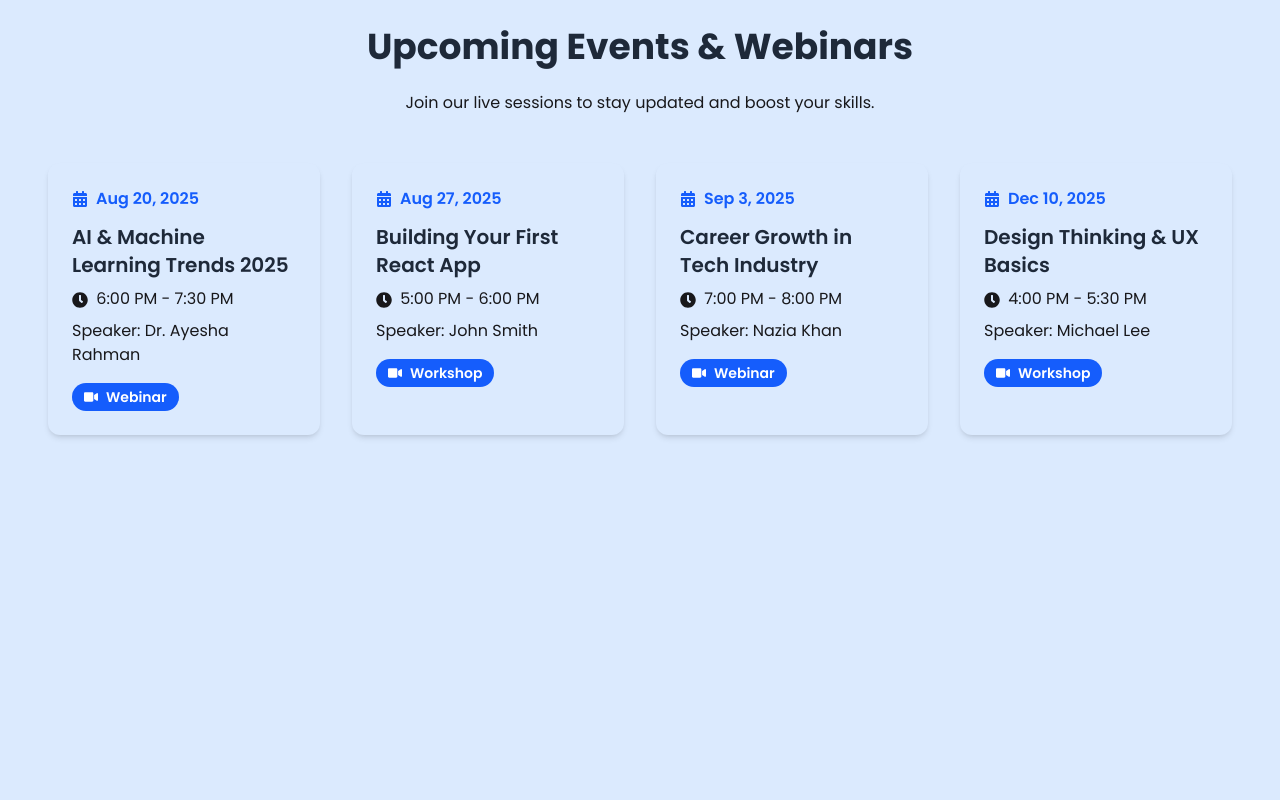
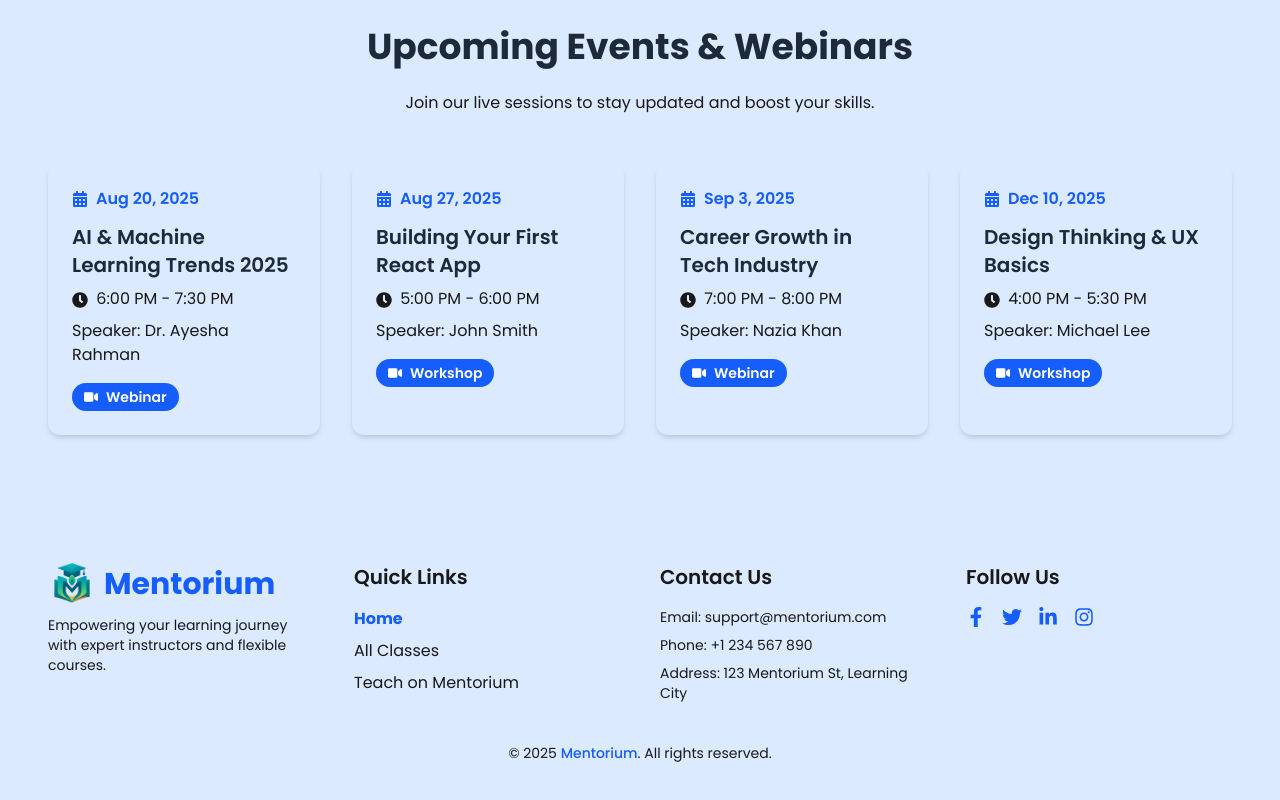
Before and after one commit to rafiqmia65/mentorium-client, a React (Vite) app: page / in a window 1280 px wide. Shown: the part 1378-2178 px from the top of the page. Before the commit the page ends 1893 px from the top, so only its background shows below. Built offline with nearby package versions, Linux system fonts and the light colour scheme.

Commit message:
Footer Section added

```diff
--- a/src/pages/shared/Footer/Footer.jsx
+++ b/src/pages/shared/Footer/Footer.jsx
@@ -1,11 +1,147 @@
-import React from 'react';
+import React from "react";
+import {
+  FaFacebookF,
+  FaTwitter,
+  FaLinkedinIn,
+  FaInstagram,
+} from "react-icons/fa";
+import { NavLink } from "react-router";
+import logo from "../../../assets/logo.png";
 
 const Footer = () => {
-    return (
+  const links = (
+    <>
+      <li>
+        <NavLink
+          to="/"
+          className={({ isActive }) =>
+            isActive ? "text-primary font-bold" : ""
+          }
+        >
+          Home
+        </NavLink>
+      </li>
+      <li>
+        <NavLink
+          to="/allClasses"
+          className={({ isActive }) =>
+            isActive ? "text-primary font-bold" : ""
+          }
+        >
+          All Classes
+        </NavLink>
+      </li>
+      <li>
+        <NavLink
+          to="/teach"
+          className={({ isActive }) =>
+            isActive ? "text-primary font-bold" : ""
+          }
+        >
+          Teach on Mentorium
+        </NavLink>
+      </li>
+    </>
+  );
+
+  return (
+    <footer className="bg-neutral text-text-secondary py-12 px-6 md:px-12">
+      <div className="max-w-7xl mx-auto grid grid-cols-1 sm:grid-cols-2 md:grid-cols-4 gap-10">
+        {/* Logo & Description */}
         <div>
+          <div className="flex items-end gap-2">
+            <img
+              src={logo}
+              className="w-12 h-10 object-contain"
+              alt="Mentorium"
+            />
+            <h3 className="text-3xl font-bold leading-tight text-primary">
+              Mentorium
+            </h3>
+          </div>
+          <p className="text-sm text-text mt-3">
+            Empowering your learning journey with expert instructors and
+            flexible courses.
+          </p>
+        </div>
 
+        {/* Quick Links */}
+        <div>
+          <h3 className="text-xl font-semibold mb-4 text-text">Quick Links</h3>
+          <ul className="space-y-2">{links}</ul>
         </div>
-    );
+
+        {/* Contact Info */}
+        <div>
+          <h3 className="text-xl font-semibold mb-4 text-text">Contact Us</h3>
+          <p className="text-sm mb-2">
+            Email:{" "}
+            <a
+              href="mailto:support@mentorium.com"
+              className="hover:text-primary transition"
+            >
+              support@mentorium.com
+            </a>
+          </p>
+          <p className="text-sm mb-2">
+            Phone:{" "}
+            <a href="tel:+1234567890" className="hover:text-primary transition">
+              +1 234 567 890
+            </a>
+          </p>
+          <p className="text-sm">Address: 123 Mentorium St, Learning City</p>
+        </div>
+
+        {/* Social Media */}
+        <div>
+          <h3 className="text-xl font-semibold mb-4 text-text">Follow Us</h3>
+          <div className="flex space-x-4 text-primary">
+            <a
+              href="https://facebook.com"
+              target="_blank"
+              rel="noreferrer"
+              aria-label="Facebook"
+              className="hover:text-accent transition"
+            >
+              <FaFacebookF size={20} />
+            </a>
+            <a
+              href="https://twitter.com"
+              target="_blank"
+              rel="noreferrer"
+              aria-label="Twitter"
+              className="hover:text-accent transition"
+            >
+              <FaTwitter size={20} />
+            </a>
+            <a
+              href="https://linkedin.com"
+              target="_blank"
+              rel="noreferrer"
+              aria-label="LinkedIn"
+              className="hover:text-accent transition"
+            >
+              <FaLinkedinIn size={20} />
+            </a>
+            <a
+              href="https://instagram.com"
+              target="_blank"
+              rel="noreferrer"
+              aria-label="Instagram"
+              className="hover:text-accent transition"
+            >
+              <FaInstagram size={20} />
+            </a>
+          </div>
+        </div>
+      </div>
+
+      {/* Copyright */}
+      <div className="text-center text-text-secondary text-sm mt-10">
+        &copy; {new Date().getFullYear()} <span className="text-primary font-medium">Mentorium</span>. All rights reserved.
+      </div>
+    </footer>
+  );
 };
 
 export default Footer;
--- a/src/pages/shared/Navbar/Navbar.jsx
+++ b/src/pages/shared/Navbar/Navbar.jsx
@@ -17,7 +17,7 @@ const Navbar = () => {
       </li>
       <li>
         <NavLink
-          to="/classes"
+          to="/allClasses"
           className={({ isActive }) =>
             isActive ? "text-primary font-bold" : ""
           }
```
